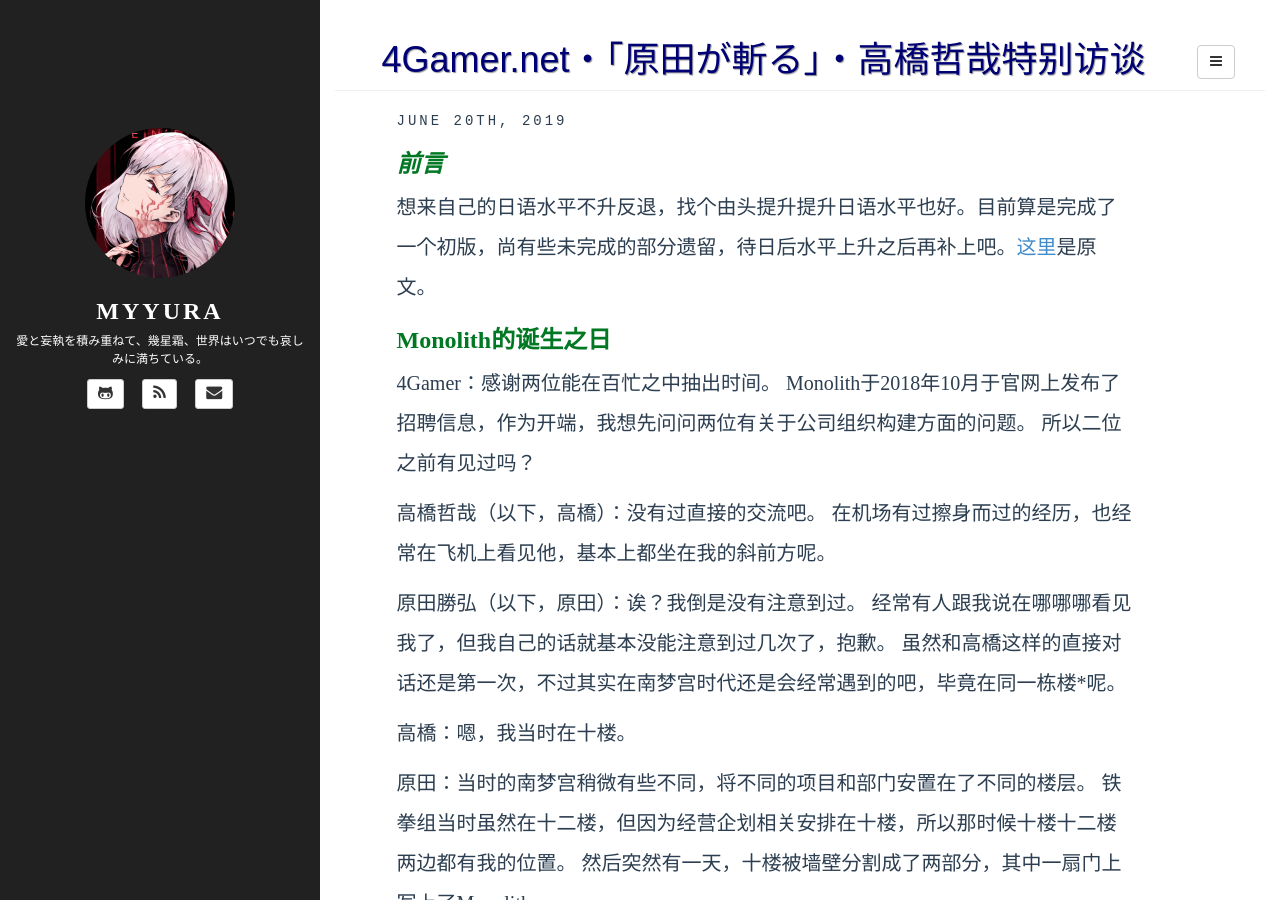
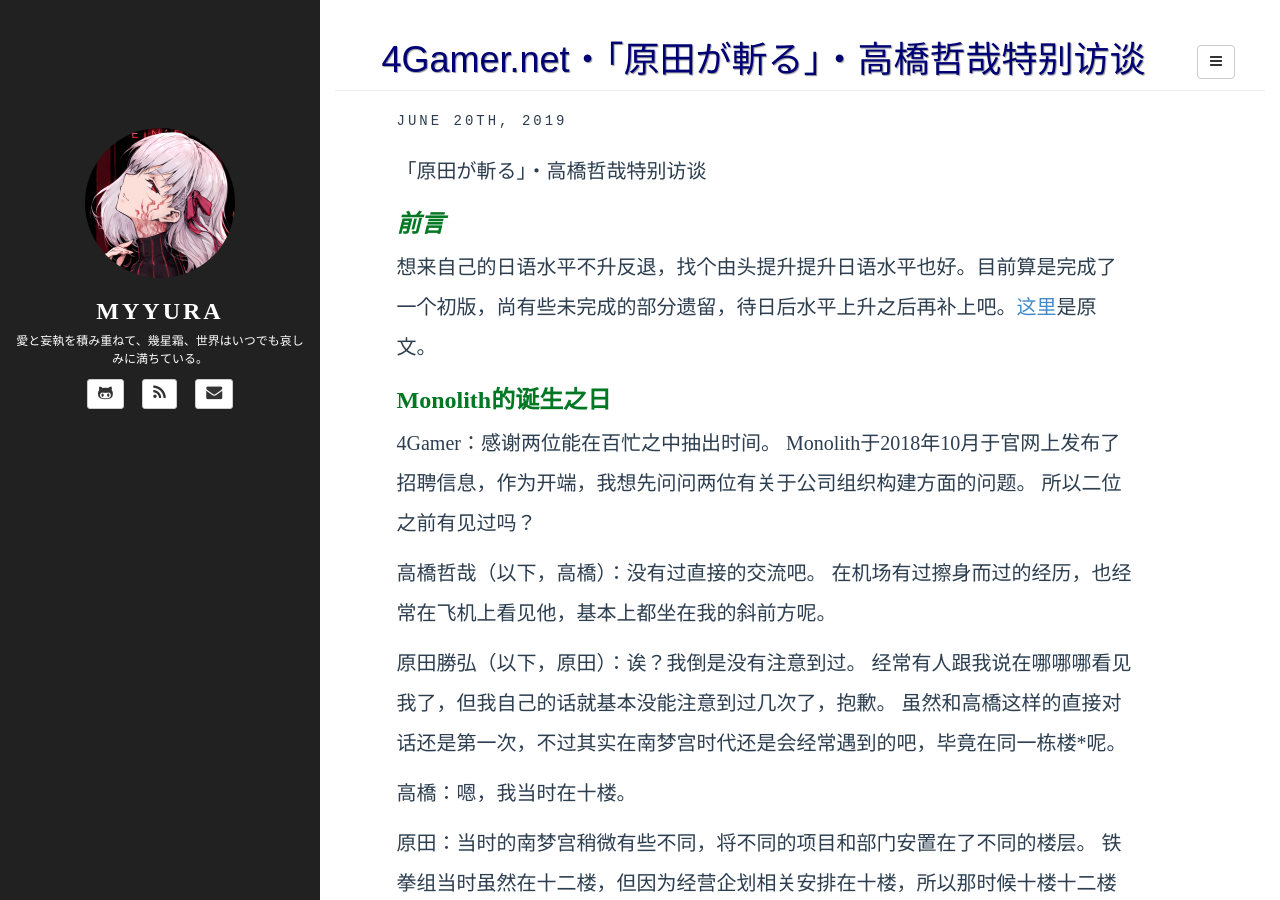
Before and after one commit to Myyura/myyura.github.io, a Jekyll site: the page built from _posts/game/2019-6-20-takabashi_4gamer_interview.md, in a window 1280 px wide and 900 px high. Built offline with Jekyll 4.4.1, drawn with Linux system fonts in a browser that asks for light colours; a script that is not in the unit is left out; comment, search, counter and statistics services are not loaded.

Commit message:
Updatew 4Gamer.net・「原田が斬る」・高橋哲哉特别访谈

```diff
--- a/_posts/game/2019-6-20-takabashi_4gamer_interview.md
+++ b/_posts/game/2019-6-20-takabashi_4gamer_interview.md
@@ -3,8 +3,9 @@
 mathjax: false
 title: 4Gamer.net・「原田が斬る」・高橋哲哉特别访谈
 category: game
-tags: [monolith, interview]
+tags: [monolith, interview, game]
 ---
+「原田が斬る」・高橋哲哉特别访谈
 
 ## ***前言***
 想来自己的日语水平不升反退，找个由头提升提升日语水平也好。目前算是完成了一个初版，尚有些未完成的部分遗留，待日后水平上升之后再补上吧。[这里][original_article]是原文。
```
